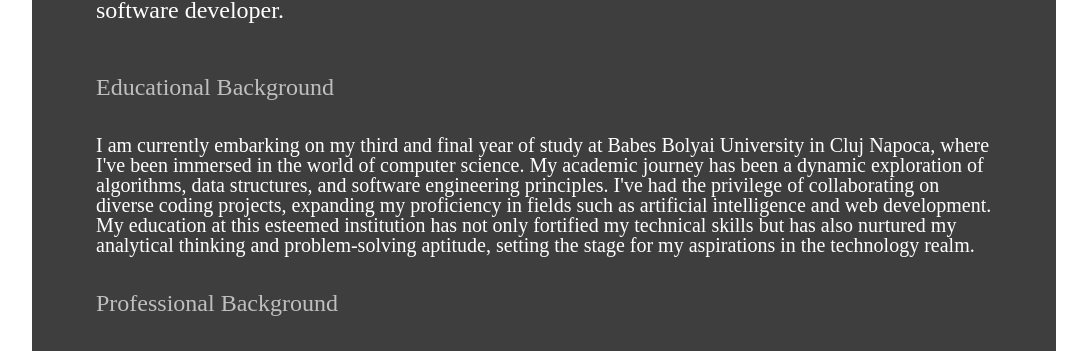
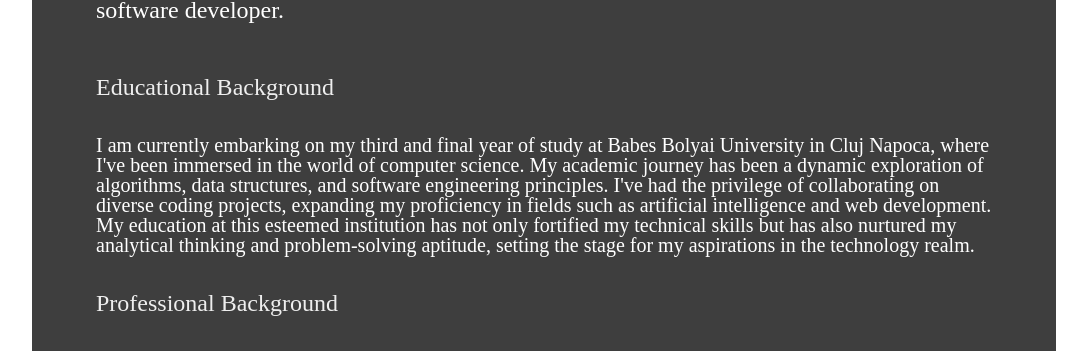
Before and after one commit to alexpetrovan2001/PersonalWebsite, a React (Vite) app in the folder personal/: page /me in a window 1280 px wide. Shown: the part 251-602 px from the top of the page, without its empty margins (96-1183 px from the left). Built offline with nearby package versions, Linux system fonts and the light colour scheme.

Commit message:
Font color updated to match the Work page

```diff
--- a/personal/src/components/Personal.css
+++ b/personal/src/components/Personal.css
@@ -40,5 +40,5 @@
 }
 
 .gray-font {
-    color: rgb(191, 191, 191);
+    color: rgb(238, 238, 238);
 }
```
